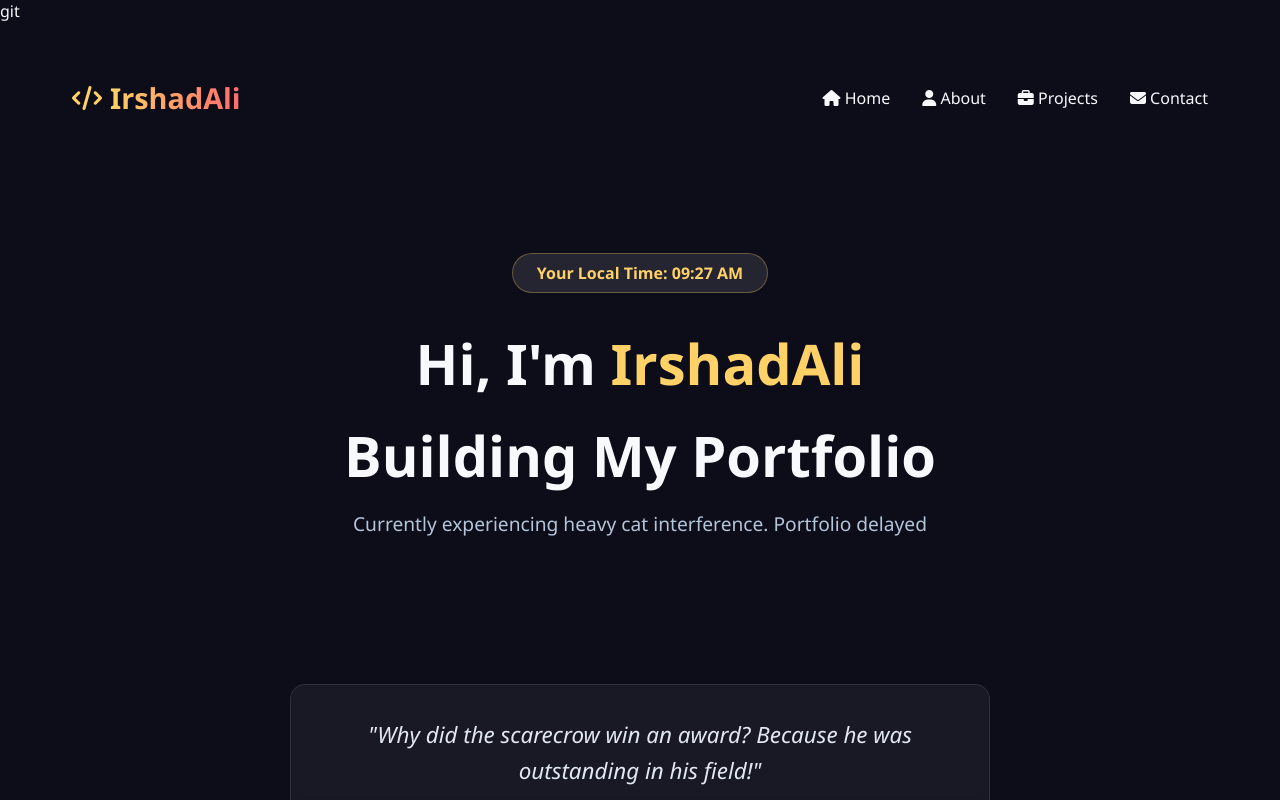
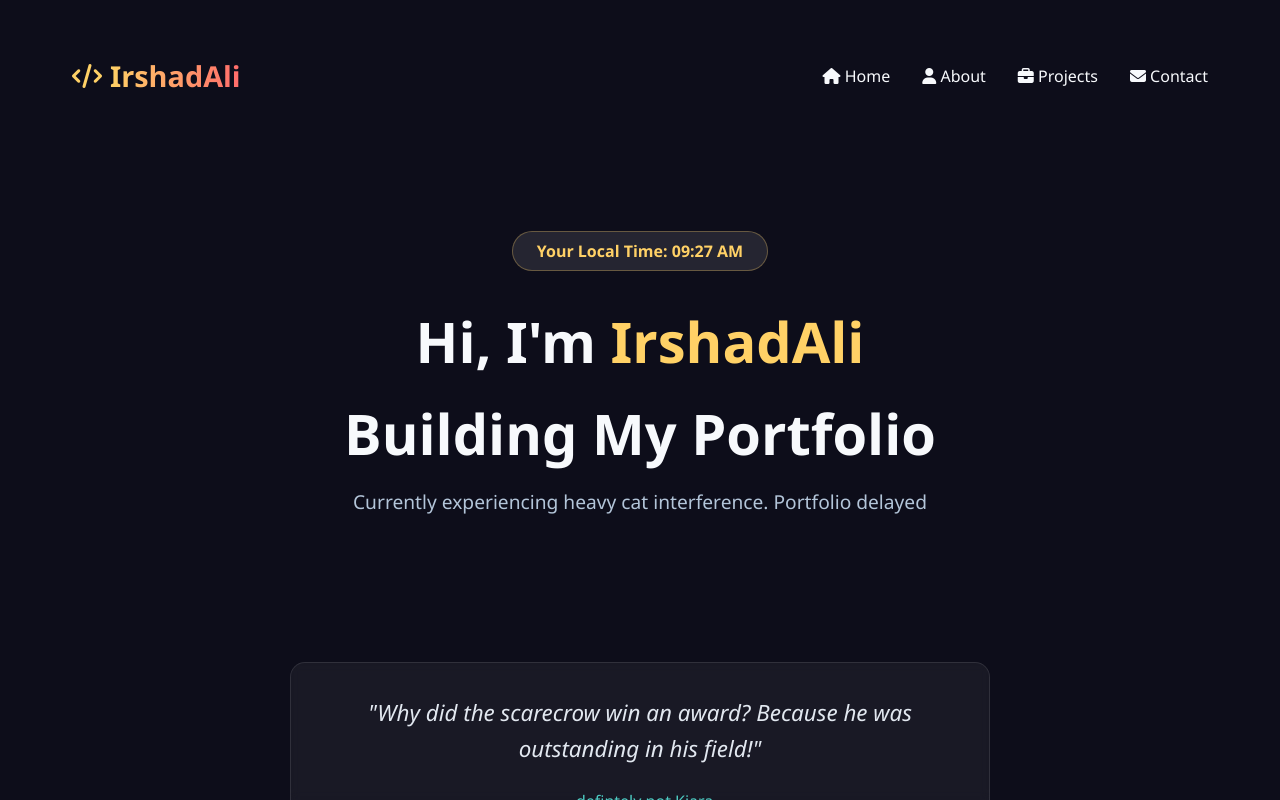
Before and after one commit to mirshadalis/domaintest, a plain HTML site: page index.html in a window 1280 px wide. Drawn offline with Linux system fonts and the light colour scheme.

Commit message:
fixed typo

```diff
--- a/index.html
+++ b/index.html
@@ -3,9 +3,9 @@
 <head>
     <meta charset="UTF-8">
     <meta name="viewport" content="width=device-width, initial-scale=1.0">
-    <title>IrshadAli | Portfolio Under Construction</title>
+    <title>IrshadAli | Portfolio</title>
     <link rel="icon" type="image/x-icon" href="favicon.ico">
-    git <link rel="icon" type="image/png" sizes="32x32" href="favicon-32x32.png">
+    <link rel="icon" type="image/png" sizes="32x32" href="favicon-32x32.png">
 
     <link rel="stylesheet" href="https://cdnjs.cloudflare.com/ajax/libs/font-awesome/6.4.0/css/all.min.css">
     <style>
```
